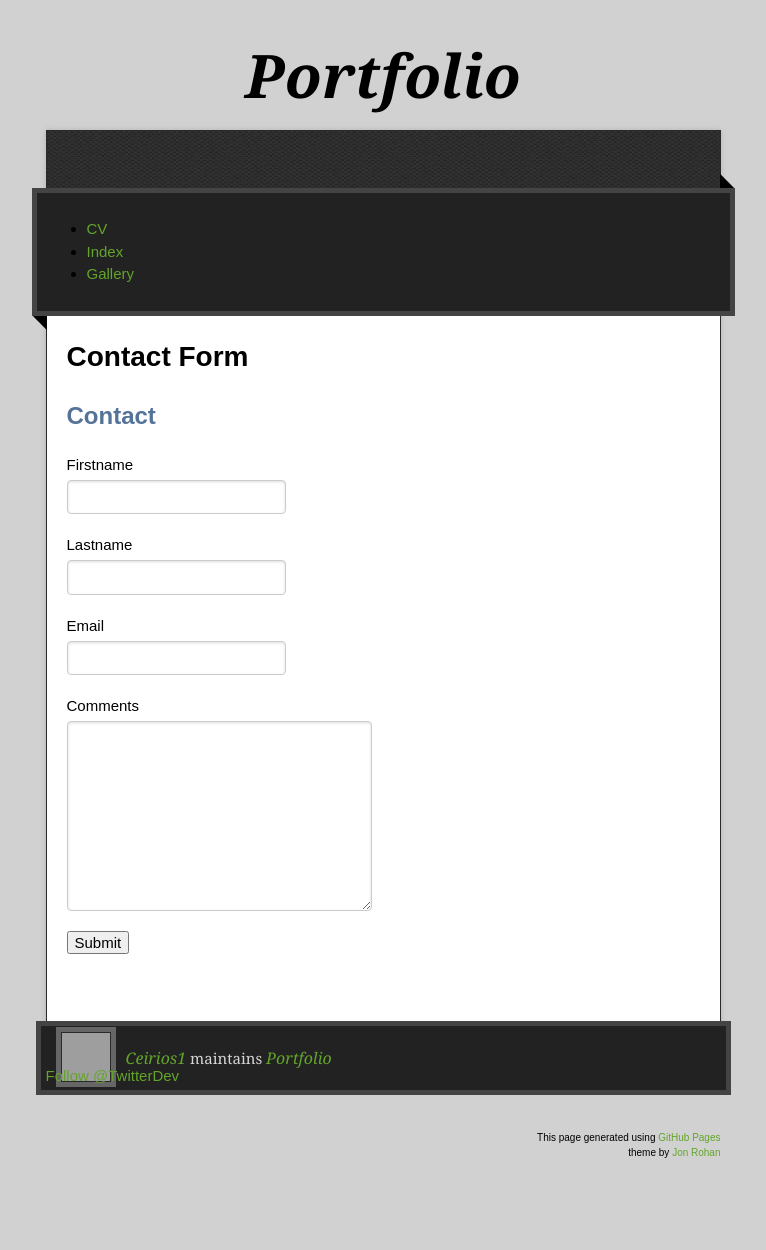
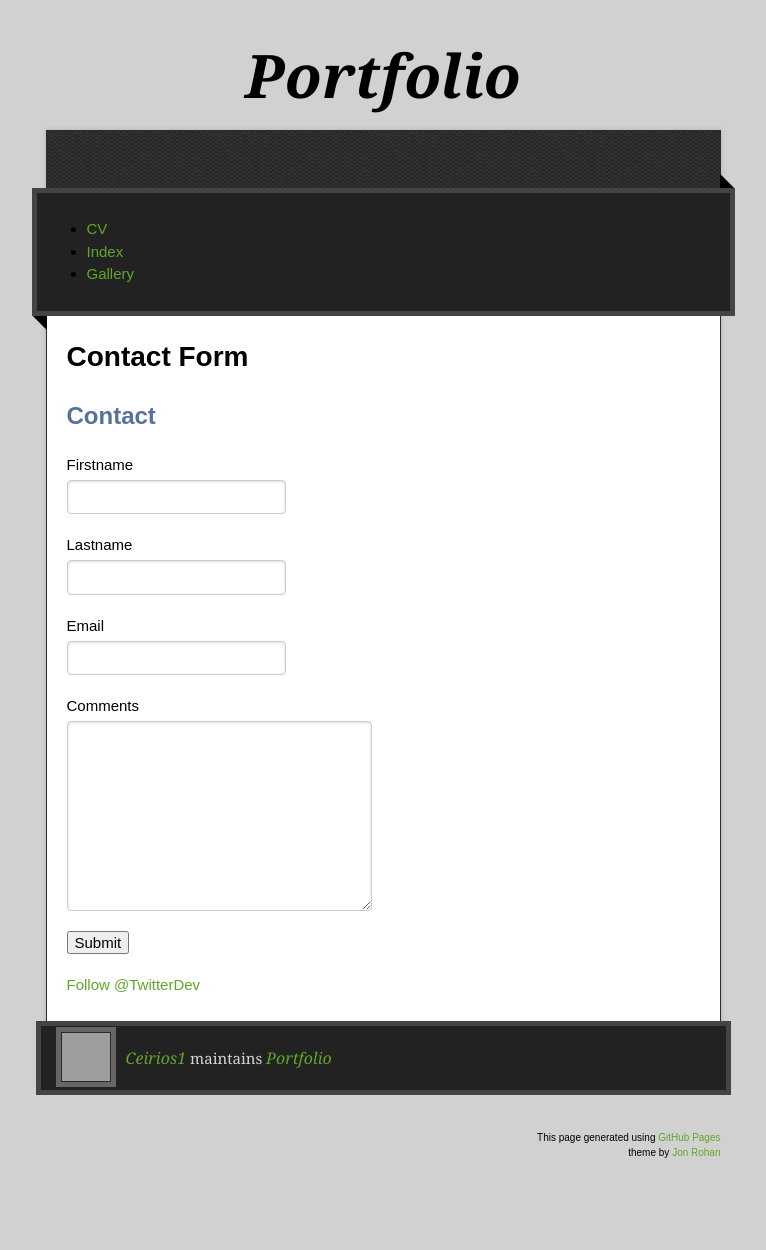
Before and after one commit to Ceirios1/Portfolio, a Jekyll site: the page built from contact.md, in a window 1280 px wide. Shown: the whole page, without its empty margins (257-1023 px from the left). Built offline with Jekyll 4.4.1, drawn with Linux system fonts in a browser that asks for light colours; nearby versions of some CDN libraries; comment, search, counter and statistics services are not loaded; the repository's description, which GitHub fills in, is left out; grey boxes are pictures that could not be loaded.

Commit message:
Update contact.html

```diff
--- a/_layouts/contact.html
+++ b/_layouts/contact.html
@@ -66,12 +66,11 @@
 			<input type="submit" name="Submit">
 		</p>
 	</form>
-
+	  {% include socialmedia.html %}
         </article>
       </div>
     </div>
     <footer>
-      {% include twitter.html %}
       <div class="owner">
       {% if site.github.is_project_page %}
       <p><a href="{{ site.github.owner_url }}" class="avatar"><img src="{{ site.github.owner_gravatar_url }}" width="48" height="48"></a> <a href="{{ site.github.owner_url }}">{{ site.github.owner_name }}</a> maintains <a href="{{ site.github.repository_url }}">{{ site.title | default: site.github.repository_name }}</a></p>
```
